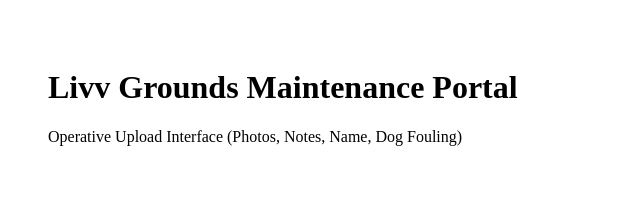
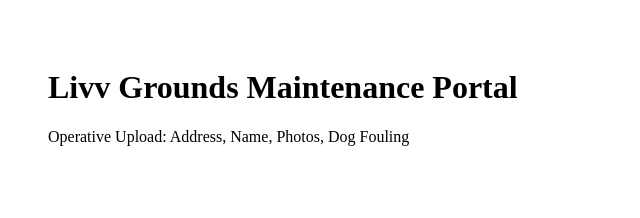
Before and after one commit to Lee-Mather-Livv/livv-grounds-maintenance, a Next.js app: page / in a window 1280 px wide. Both pictures are taken after a click on the button "Operative". Shown: the top 218 px of the page, without its empty margins (0-640 px from the left). Built offline with nearby package versions, Linux system fonts and the light colour scheme.

Commit message:
Add files via upload

```diff
--- a/package.json
+++ b/package.json
@@ -1,5 +1,5 @@
 {
-  "name": "livv-grounds-portal",
+  "name": "livv-grounds-portal-final",
   "version": "1.0.0",
   "scripts": {
     "dev": "next dev",
--- a/pages/index.js
+++ b/pages/index.js
@@ -15,11 +15,11 @@
   const renderView = () => {
     switch (role) {
       case 'operative':
-        return <p>Operative Upload Interface (Photos, Notes, Name, Dog Fouling)</p>;
+        return <p>Operative Upload: Address, Name, Photos, Dog Fouling</p>;
       case 'admin':
-        return <p>Admin Dashboard: View/Edit Uploads</p>;
+        return <p>Admin Dashboard: Edit Uploads, View All</p>;
       case 'client':
-        return <p>Client Portal: RAG Summary, View Uploads, Weather</p>;
+        return <p>Client Panel: RAG Summary, Latest Uploads, Download</p>;
       default:
         return renderLogin();
     }
```
